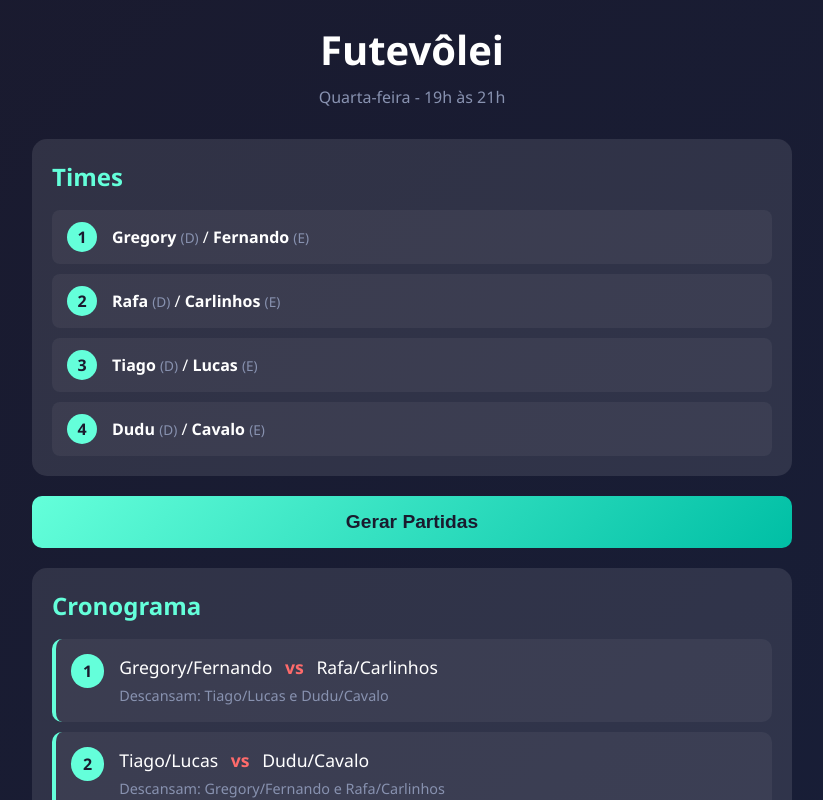
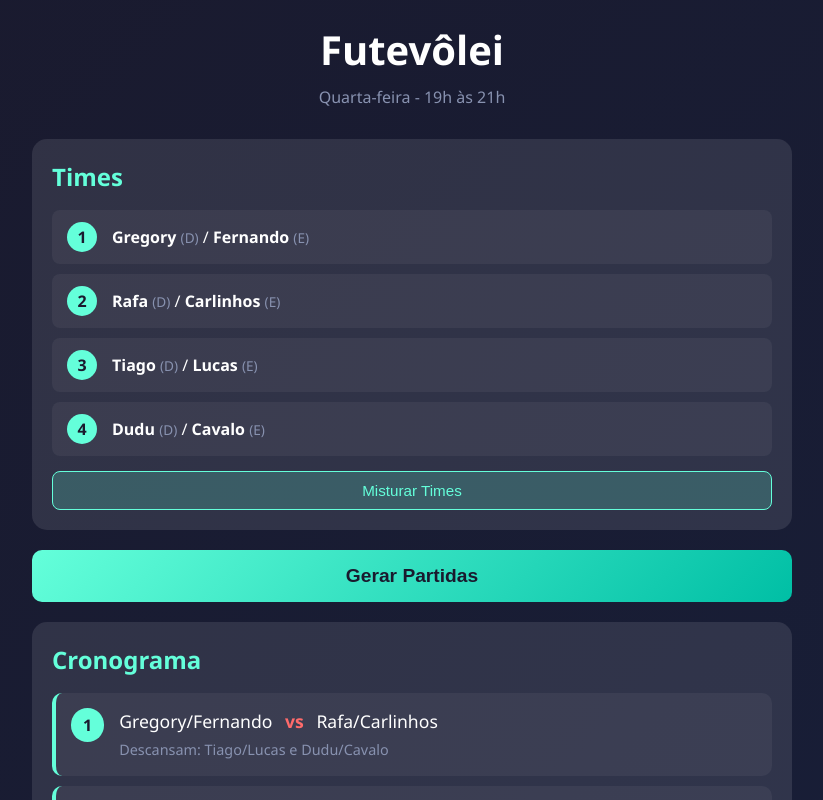
Before and after one commit to RafilxTenfen/ftv, a React (Vite) app: page / in a window 1280 px wide. Shown: the top 800 px of the page, without its empty margins (228-1051 px from the left). Built offline with nearby package versions, Linux system fonts and the light colour scheme.

Commit message:
Add shuffle teams feature
- Button to randomly mix players (keeping right/left positions)
- Button to restore fixed teams
- Visual badge when teams are shuffled

Co-Authored-By: Claude Opus 4.5 <noreply@anthropic.com>

```diff
--- a/src/App.css
+++ b/src/App.css
@@ -201,6 +201,49 @@ h1 {
   color: #64ffda;
 }
 
+.btn-group {
+  display: flex;
+  gap: 10px;
+  margin-top: 15px;
+}
+
+.btn-secondary {
+  flex: 1;
+  padding: 10px 15px;
+  font-size: 0.95em;
+  background: rgba(100, 255, 218, 0.2);
+  color: #64ffda;
+  border: 1px solid #64ffda;
+  border-radius: 8px;
+  cursor: pointer;
+  font-weight: 500;
+  transition: all 0.2s;
+}
+
+.btn-secondary:hover {
+  background: rgba(100, 255, 218, 0.3);
+}
+
+.btn-outline {
+  background: transparent;
+  color: #8892b0;
+  border-color: #8892b0;
+}
+
+.btn-outline:hover {
+  background: rgba(136, 146, 176, 0.2);
+}
+
+.badge-misturado {
+  font-size: 0.5em;
+  background: #ff6b6b;
+  color: #fff;
+  padding: 4px 10px;
+  border-radius: 20px;
+  margin-left: 10px;
+  vertical-align: middle;
+}
+
 @media (max-width: 600px) {
   h1 {
     font-size: 1.8em;
--- a/src/App.jsx
+++ b/src/App.jsx
@@ -1,15 +1,23 @@
 import { useState, useEffect } from 'react'
 import './App.css'
 
-const TIMES = {
+const TIMES_FIXOS = {
   1: ["Gregory", "Fernando"],
   2: ["Rafa", "Carlinhos"],
   3: ["Tiago", "Lucas"],
   4: ["Dudu", "Cavalo"]
 }
 
-function nomeTime(num) {
-  return `${TIMES[num][0]}/${TIMES[num][1]}`
+const DIREITOS = ["Gregory", "Rafa", "Tiago", "Dudu"]
+const ESQUERDOS = ["Fernando", "Carlinhos", "Lucas", "Cavalo"]
+
+function shuffle(array) {
+  const arr = [...array]
+  for (let i = arr.length - 1; i > 0; i--) {
+    const j = Math.floor(Math.random() * (i + 1))
+    ;[arr[i], arr[j]] = [arr[j], arr[i]]
+  }
+  return arr
 }
 
 function getCombinations(arr, size) {
@@ -99,10 +107,34 @@ function gerarPartidas(numPartidas = 10) {
 }
 
 function App() {
+  const [times, setTimes] = useState(TIMES_FIXOS)
   const [resultado, setResultado] = useState(null)
+  const [misturado, setMisturado] = useState(false)
+
+  const nomeTime = (num) => `${times[num][0]}/${times[num][1]}`
 
   const handleGerar = () => {
     setResultado(gerarPartidas(10))
+  }
+
+  const handleMisturar = () => {
+    const direitosShuffled = shuffle(DIREITOS)
+    const esquerdosShuffled = shuffle(ESQUERDOS)
+    const novosTimes = {
+      1: [direitosShuffled[0], esquerdosShuffled[0]],
+      2: [direitosShuffled[1], esquerdosShuffled[1]],
+      3: [direitosShuffled[2], esquerdosShuffled[2]],
+      4: [direitosShuffled[3], esquerdosShuffled[3]]
+    }
+    setTimes(novosTimes)
+    setMisturado(true)
+    setResultado(null)
+  }
+
+  const handleTimesFixos = () => {
+    setTimes(TIMES_FIXOS)
+    setMisturado(false)
+    setResultado(null)
   }
 
   useEffect(() => {
@@ -115,17 +147,27 @@ function App() {
       <p className="subtitle">Quarta-feira - 19h às 21h</p>
 
       <div className="section">
-        <h2>Times</h2>
+        <h2>Times {misturado && <span className="badge-misturado">Misturados</span>}</h2>
         <div className="times-grid">
           {[1, 2, 3, 4].map(num => (
             <div key={num} className="time-item">
               <span className="time-number">{num}</span>
               <span className="time-players">
-                <strong>{TIMES[num][0]}</strong> <span className="pos">(D)</span> /{' '}
-                <strong>{TIMES[num][1]}</strong> <span className="pos">(E)</span>
+                <strong>{times[num][0]}</strong> <span className="pos">(D)</span> /{' '}
+                <strong>{times[num][1]}</strong> <span className="pos">(E)</span>
               </span>
             </div>
           ))}
+        </div>
+        <div className="btn-group">
+          <button className="btn-secondary" onClick={handleMisturar}>
+            Misturar Times
+          </button>
+          {misturado && (
+            <button className="btn-secondary btn-outline" onClick={handleTimesFixos}>
+              Times Fixos
+            </button>
+          )}
         </div>
       </div>
 
```
